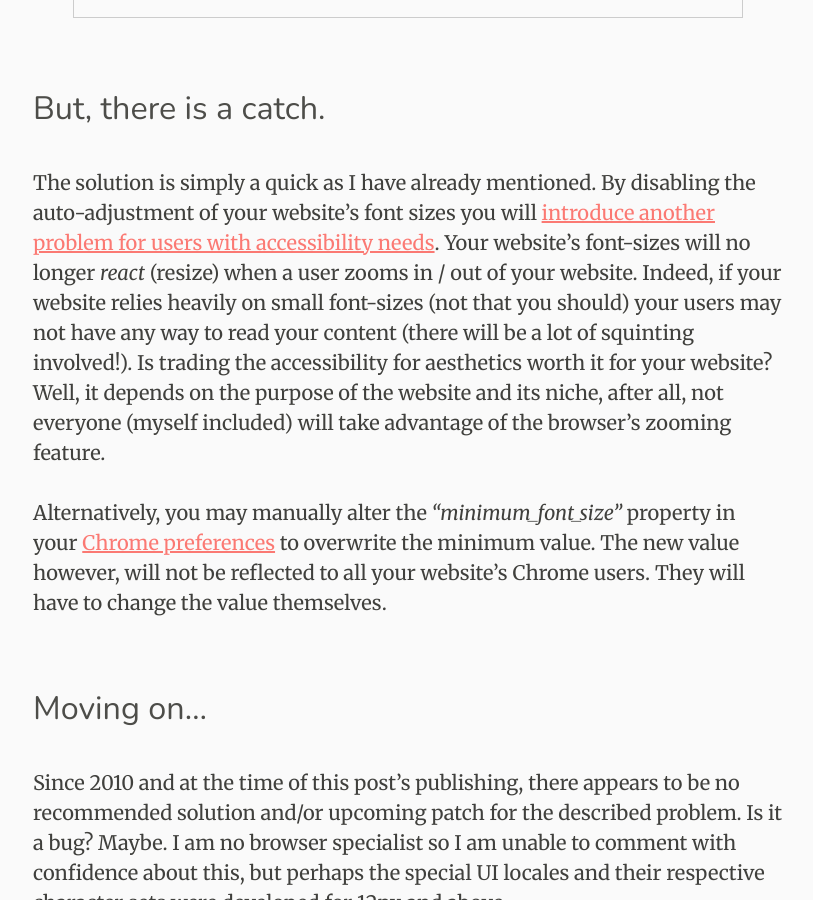
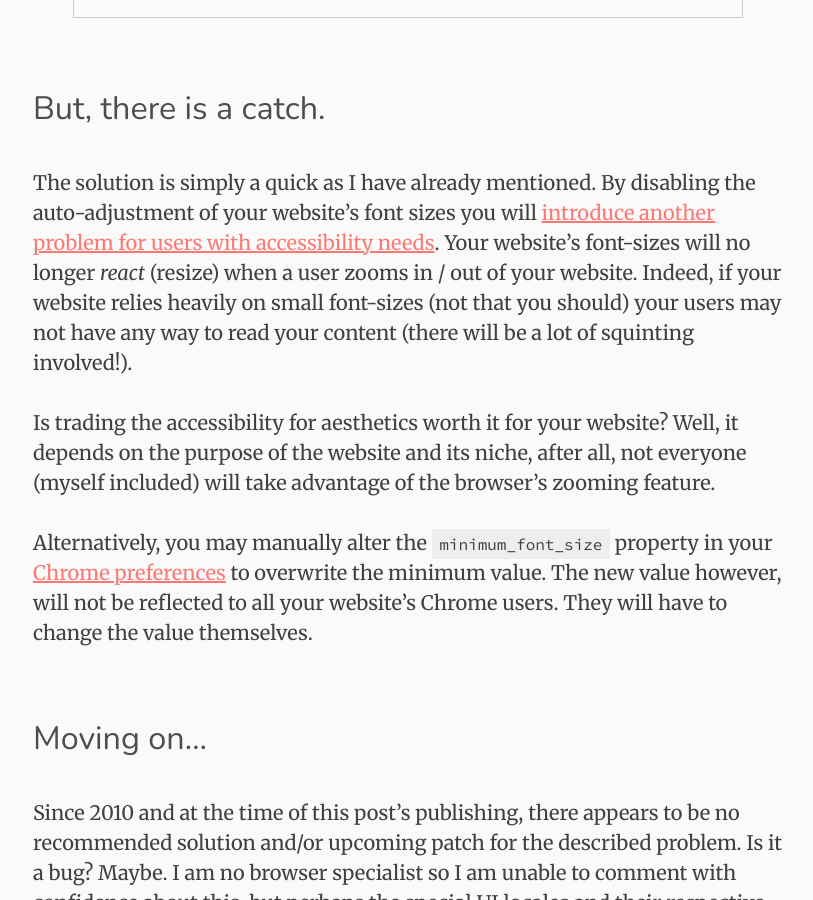
Before and after one commit to MrSaints/www-jekyll.fyianlai.com, a Jekyll site: the page built from _posts/2012-01-03-google-chrome-minimum-font-size-issue.md, in a window 1280 px wide and 900 px high, scrolled down 1586 px. Shown: the whole window, without its empty margins (232-1045 px from the left). Built offline with Jekyll 4.4.1, drawn with Linux system fonts in a browser that asks for light colours; nearby versions of some CDN libraries; comment, search, counter and statistics services are not loaded.

Commit message:
Removed heading in favour of bold

```diff
--- a/_posts/2012-01-03-google-chrome-minimum-font-size-issue.md
+++ b/_posts/2012-01-03-google-chrome-minimum-font-size-issue.md
@@ -8,7 +8,7 @@
 **Update (24/05/2014):** I have [recently discovered](http://stackoverflow.com/questions/21302069/disable-chrome-minimum-font-size-10px) that Chromium (Desktop) has [dropped support](http://trac.webkit.org/changeset/145168) for the `text-size-adjust` CSS property name rendering the original solution below invalid. The [alternative solution](https://support.google.com/chrome/answer/95416) is still functional. It is **not a bug** as far as I am concerned. It is related to the user's Chromium preferences, and it is not advisable to override them.
 
 
-#### Why does my website's font-size appear larger on other screens? Or why does it not appear as intended?
+**Why does my website's font-size appear larger on other screens? Or why does it not appear as intended?**
 
 A minimum font-size of 12px is set for Chrome users with a special, foreign UI locale (language) - e.g. Chinese, Korean, Japanese, Thai etc. If however, the font-size for any content on your website is set to a value that is less than 12px, it will automatically be resized to 12px. [WebKit](http://www.webkit.org/) - the web browser engine behind Chrome which handles the parsing and layout of websites - however, does support font-sizes of 12px and under. Indeed, for most UI locales, Chrome has set the minimum font-size to 1px (simply: anything smaller will be resized to 1px). The way Chrome behaves when dealing with special UI locales may become problematic for web designs relying heavily on [magic numbers](http://css-tricks.com/magic-numbers-in-css/) or typography. Indeed, other users and developers seem to be raising similar concerns about this behaviour and its adverse impact:
 
@@ -31,9 +31,11 @@
 
 ### But, there is a catch.
 
-The solution is simply a quick as I have already mentioned. By disabling the auto-adjustment of your website's font sizes you will [introduce another problem for users with accessibility needs](http://www.456bereastreet.com/archive/201011/beware_of_-webkit-text-size-adjustnone/). Your website's font-sizes will no longer _react_ (resize) when a user zooms in / out of your website. Indeed, if your website relies heavily on small font-sizes (not that you should) your users may not have any way to read your content (there will be a lot of squinting involved!). Is trading the accessibility for aesthetics worth it for your website? Well, it depends on the purpose of the website and its niche, after all, not everyone (myself included) will take advantage of the browser's zooming feature.
+The solution is simply a quick as I have already mentioned. By disabling the auto-adjustment of your website's font sizes you will [introduce another problem for users with accessibility needs](http://www.456bereastreet.com/archive/201011/beware_of_-webkit-text-size-adjustnone/). Your website's font-sizes will no longer _react_ (resize) when a user zooms in / out of your website. Indeed, if your website relies heavily on small font-sizes (not that you should) your users may not have any way to read your content (there will be a lot of squinting involved!).
 
-Alternatively, you may manually alter the _"minimum_font_size"_ property in your [Chrome preferences](https://support.google.com/chrome/answer/95416?hl=en) to overwrite the minimum value. The new value however, will not be reflected to all your website's Chrome users. They will have to change the value themselves.
+Is trading the accessibility for aesthetics worth it for your website? Well, it depends on the purpose of the website and its niche, after all, not everyone (myself included) will take advantage of the browser's zooming feature.
+
+Alternatively, you may manually alter the `minimum_font_size` property in your [Chrome preferences](https://support.google.com/chrome/answer/95416?hl=en) to overwrite the minimum value. The new value however, will not be reflected to all your website's Chrome users. They will have to change the value themselves.
 
 
 ### Moving on...
```
